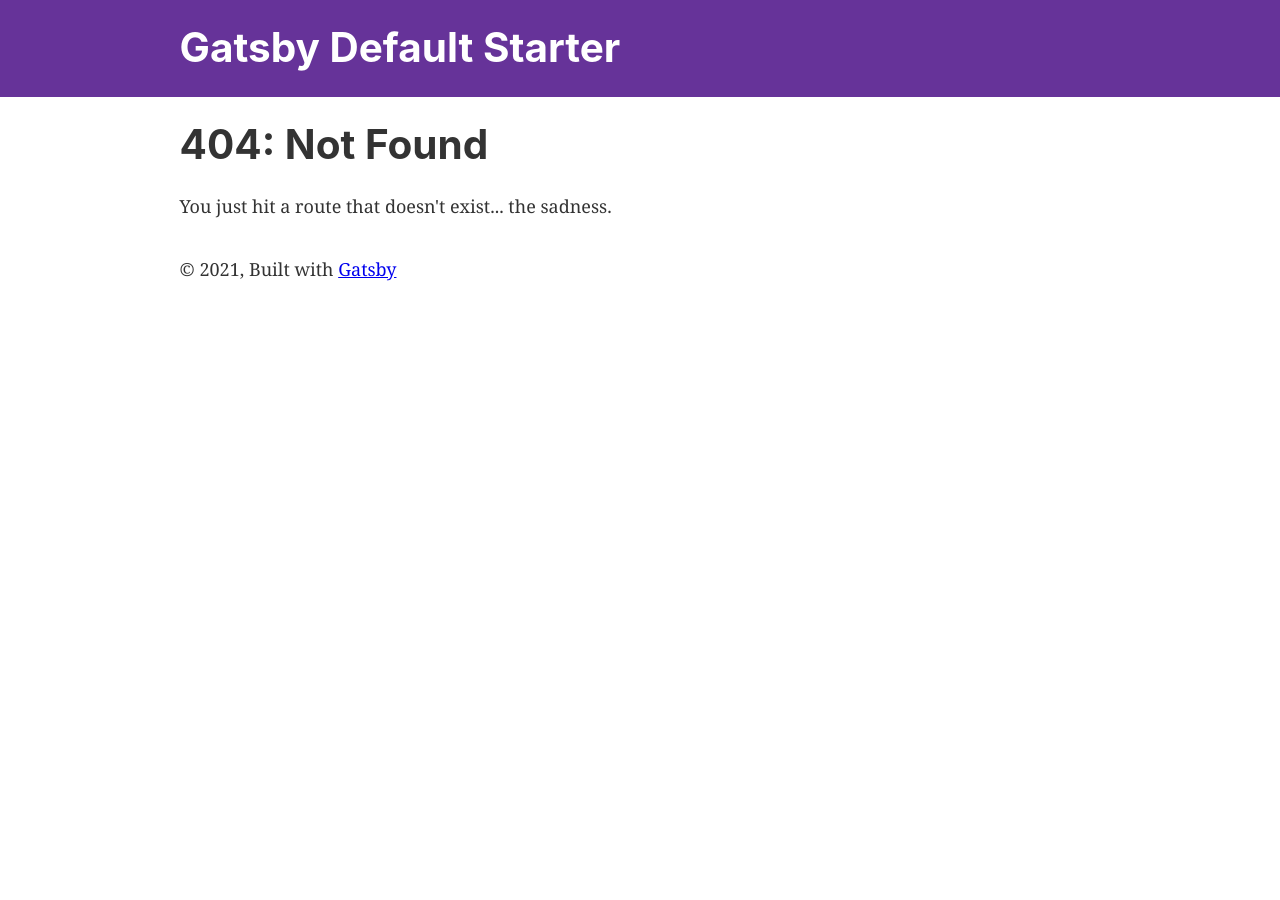
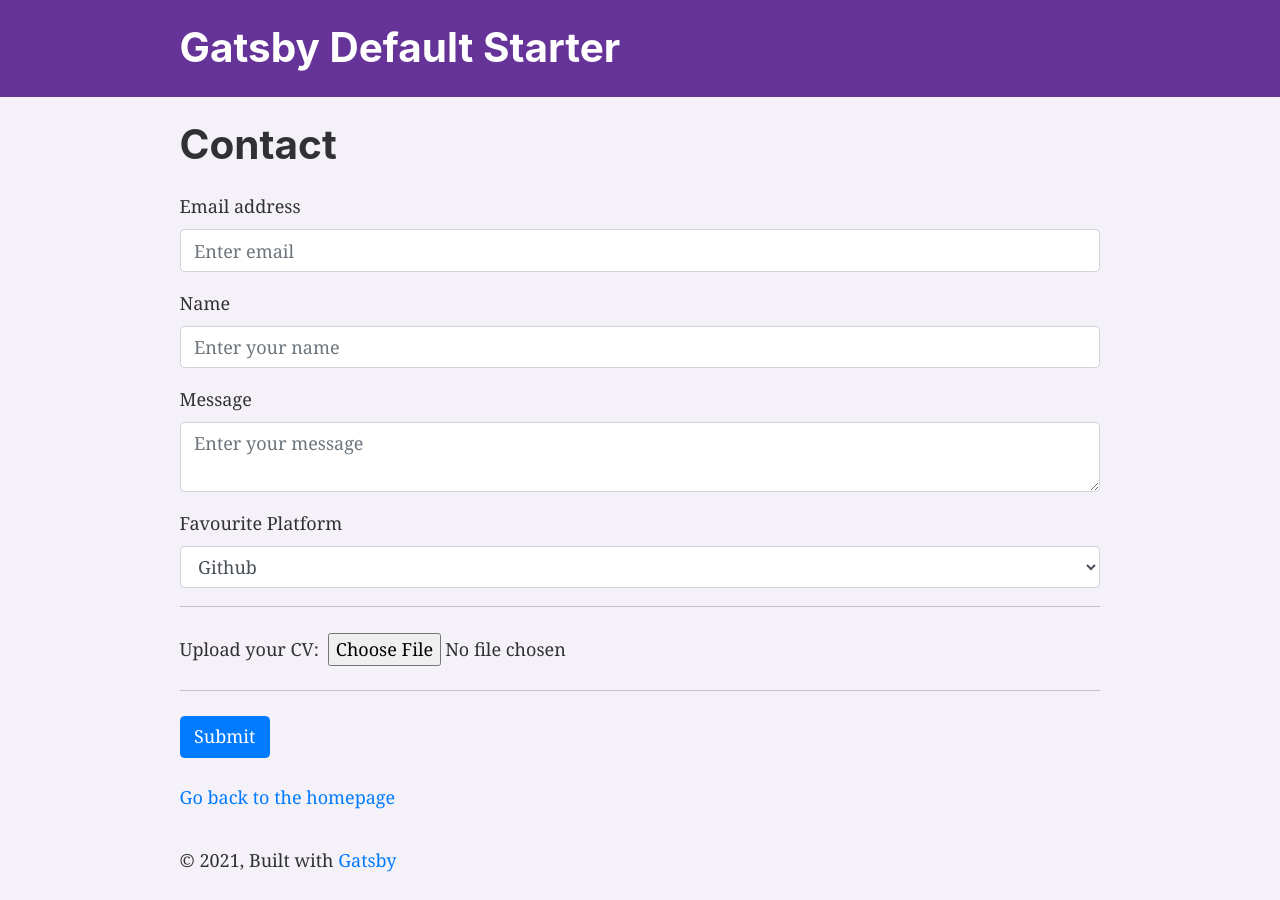
Before and after one commit to anaisalfonsi/second-gatsby-test, a Gatsby site: page /contact in a window 1280 px wide. Before the commit this address had no page. Before the commit the page ends 800 px from the top, so only its background shows below. Built offline with nearby package versions, Linux system fonts and the light colour scheme; Gatsby itself is replaced by a stand-in of ours.

Commit message:
first commit, test project ready to deploy

```diff
--- a/package.json
+++ b/package.json
@@ -5,7 +5,9 @@
   "version": "0.1.0",
   "author": "Kyle Mathews <mathews.kyle@gmail.com>",
   "dependencies": {
-    "gatsby": "^2.26.1",
+    "axios": "^0.21.1",
+    "bootstrap": "^4.6.0",
+    "gatsby": "^2.32.0",
     "gatsby-image": "^2.5.0",
     "gatsby-plugin-manifest": "^2.6.1",
     "gatsby-plugin-offline": "^3.4.0",
@@ -15,6 +17,7 @@
     "gatsby-transformer-sharp": "^2.6.0",
     "prop-types": "^15.7.2",
     "react": "^16.12.0",
+    "react-bootstrap": "^1.4.3",
     "react-dom": "^16.12.0",
     "react-helmet": "^6.1.0"
   },
--- /dev/null
+++ b/src/components/fancy-paragraph.js
@@ -0,0 +1,6 @@
+import React from "react"
+import fancyParagraphStyles from "./fancy-paragraph.module.css"
+
+const FancyParagraph = (props) => <p className={fancyParagraphStyles.fancy}>{props.paragraphText}</p>
+
+export default FancyParagraph
--- a/src/components/layout.css
+++ b/src/components/layout.css
@@ -9,6 +9,7 @@ body {
   margin: 0;
   -webkit-font-smoothing: antialiased;
   -moz-osx-font-smoothing: grayscale;
+  background-color: rgb(245, 241, 248);
   color: hsla(0, 0%, 0%, 0.8);
   font-family: georgia, serif;
   font-weight: normal;
--- a/src/components/layout.js
+++ b/src/components/layout.js
@@ -8,6 +8,7 @@
 import React from "react"
 import PropTypes from "prop-types"
 import { useStaticQuery, graphql } from "gatsby"
+import 'bootstrap/dist/css/bootstrap.min.css'
 
 import Header from "./header"
 import "./layout.css"
--- /dev/null
+++ b/src/pages/contact.js
@@ -0,0 +1,117 @@
+import React, { useState } from "react"
+import { Link } from "gatsby"
+import axios from "axios"
+
+import Layout from "../components/layout"
+
+const Contact = () => {
+  const [serverState, setServerState] = useState({
+    submitting: false,
+    status: null,
+  })
+  const handleServerResponse = (ok, msg, form) => {
+    setServerState({
+      submitting: false,
+      status: { ok, msg },
+    })
+    if (ok) {
+      form.reset()
+    }
+  }
+  const handleOnSubmit = e => {
+    e.preventDefault()
+    const form = e.target
+    setServerState({ submitting: true })
+    axios({
+      method: "post",
+      url: "https://getform.io/f/43c12f7e-1126-4545-85d9-18f9fa043e0d",
+      data: new FormData(form),
+    })
+      .then(r => {
+        handleServerResponse(true, "Thanks!", form)
+      })
+      .catch(r => {
+        handleServerResponse(false, r.response.data.error, form)
+      })
+  }
+
+  return (
+    <Layout>
+      <h1>Contact</h1>
+      <form
+        enctype="multipart/form-data"
+        onSubmit={handleOnSubmit}>
+        <div className="form-group">
+          <label for="exampleInputEmail1">
+            Email address
+          </label>
+          <input
+            type="email"
+            name="email"
+            className="form-control"
+            id="exampleInputEmail1"
+            aria-describedby="emailHelp"
+            placeholder="Enter email"
+            required="required"
+          />
+        </div>
+        <div className="form-group">
+          <label for="exampleInputName">Name</label>
+          <input
+            type="text"
+            name="name"
+            className="form-control"
+            id="exampleInputName"
+            placeholder="Enter your name"
+            required
+          />
+        </div>
+        <div className="form-group">
+          <label for="exampleInputMessage">Message</label>
+          <textarea
+          type="text"
+          name="message"
+          className="form-control"
+          id="exampleInputMessage"
+          placeholder="Enter your message"
+          required
+          />
+        </div>
+        <div className="form-group">
+          <label for="exampleFormControlSelect1">Favourite Platform</label>
+          <select
+            className="form-control"
+            id="exampleFormControlSelect1"
+            name="platform"
+            required
+          >
+            <option>Github</option>
+            <option>Gitlab</option>
+            <option>Bitbucket</option>
+          </select>
+        </div>
+        <hr />
+          <div class="form-group mt-3">
+            <label class="mr-2">Upload your CV:</label>
+            <input type="file" name="file" />
+          </div>
+        <hr />
+        <button
+          type="submit"
+          className="btn btn-primary"
+          disabled={serverState.submitting}
+        >
+          Submit
+        </button>
+        {serverState.status && (
+          <p className={!serverState.status.ok ? "errorMsg" : ""}>
+            {serverState.status.msg}
+          </p>
+        )}
+      </form>
+      <Link to="/">Go back to the homepage</Link>
+    </Layout>
+  )
+}
+
+export default Contact
--- a/src/pages/index.js
+++ b/src/pages/index.js
@@ -4,6 +4,8 @@ import { Link } from "gatsby"
 import Layout from "../components/layout"
 import Image from "../components/image"
 import SEO from "../components/seo"
+import FancyParagraph from "../components/fancy-paragraph"
+
 
 const IndexPage = () => (
   <Layout>
@@ -14,8 +16,13 @@ const IndexPage = () => (
     <div style={{ maxWidth: `300px`, marginBottom: `1.45rem` }}>
       <Image />
     </div>
+    <Link to="/about/">About</Link> <br />
     <Link to="/page-2/">Go to page 2</Link> <br />
+    <Link to="/contact/">Contact</Link> <br />
     <Link to="/using-typescript/">Go to "Using TypeScript"</Link>
+    <div>
+    <FancyParagraph paragraphText="C'est sympa comme endroit" />
+    </div>
   </Layout>
 )
 
--- /dev/null
+++ b/src/styles/global.css
@@ -0,0 +1,3 @@
+body {
+    background-color: yellow;
+  }
```
Also changed, not shown: src/components/fancy-paragraph.module.css (added, +11 -0 lines), src/pages/about.js (added, +15 -0 lines), gatsby-browser.js (line endings or trailing spaces), 1 other file.
